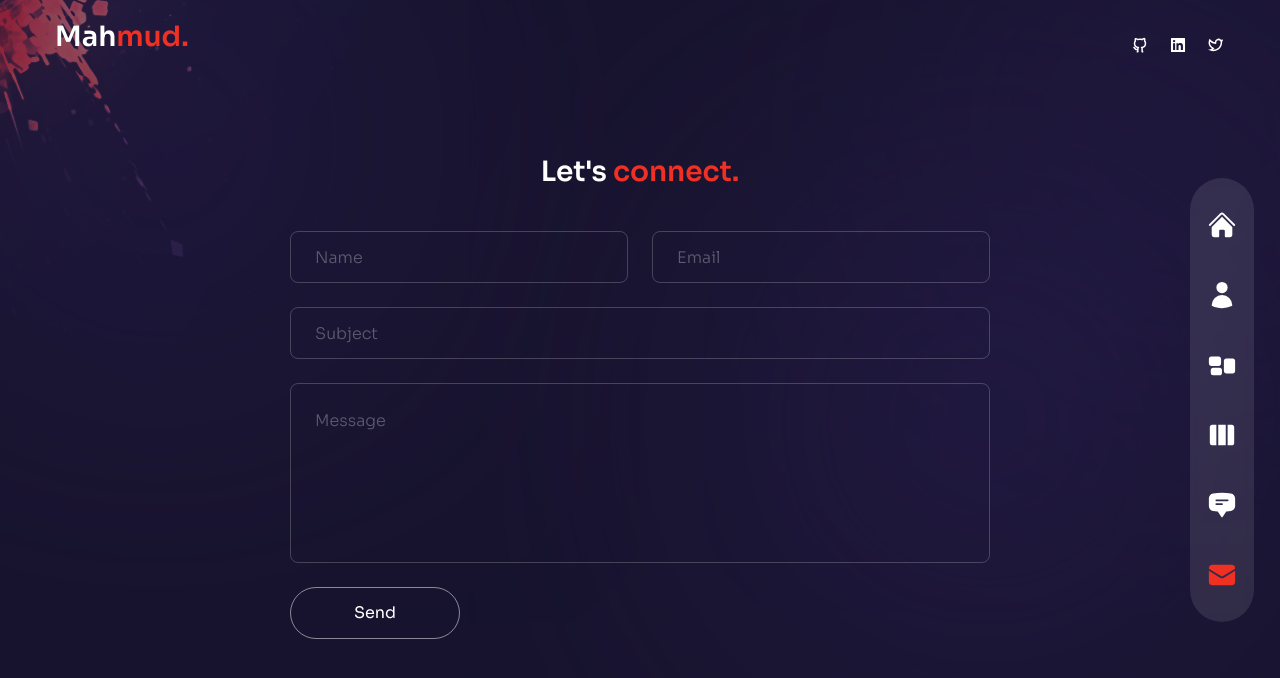
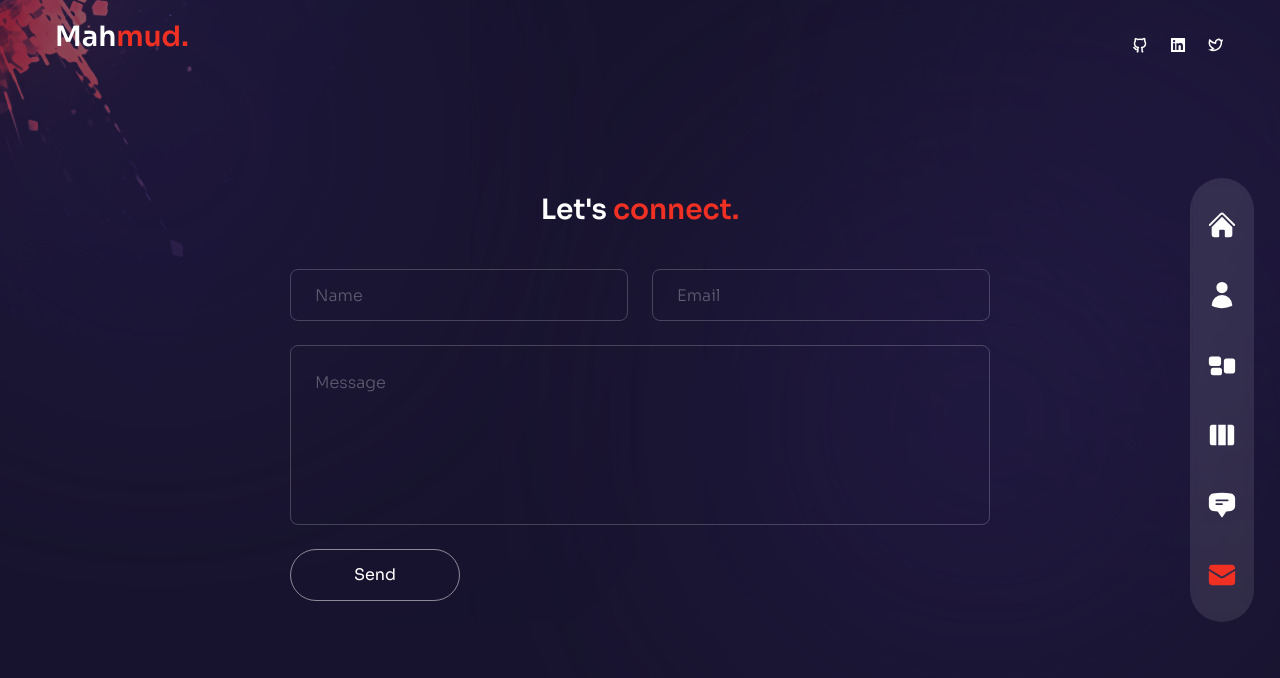
Before and after one commit to mahmudlukman/portfolio, a Next.js app: page /contact in a window 1280 px wide. Shown: the top 678 px of the page. Built offline with nearby package versions, Linux system fonts and the light colour scheme.

Commit message:
fixed screen compatibility issues

```diff
--- a/components/WorkSlider.js
+++ b/components/WorkSlider.js
@@ -17,46 +17,46 @@ const workSlides = {
       images: [
         {
           title: 'Crypto Edge',
-          path: '/crypto.png',
+          path: '/thumb1.jpg',
           link: 'https://github.com/mahmudlukman/crypto_edge',
         },
         {
           title: 'Filmflix',
-          path: '/filmflix.png',
+          path: '/thumb2.jpg',
           link: 'https://moviesflixx.netlify.app/',
         },
         {
           title: 'Cherish School of Nursing',
-          path: '/cherishedu.png',
+          path: '/thumb3.jpg',
           link: 'https://cherishedu.net/',
         },
         {
           title: 'Arewa Foundation',
-          path: '/arewafoundation.png',
+          path: '/thumb4.jpg',
           link: 'https://arewafoundation.org/',
         },
       ],
     },
-    // {
-    //   images: [
-    //     {
-    //       title: 'title',
-    //       path: '/thumb4.jpg',
-    //     },
-    //     {
-    //       title: 'title',
-    //       path: '/thumb1.jpg',
-    //     },
-    //     {
-    //       title: 'title',
-    //       path: '/thumb2.jpg',
-    //     },
-    //     {
-    //       title: 'title',
-    //       path: '/thumb3.jpg',
-    //     },
-    //   ],
-    // },
+    {
+      images: [
+        {
+          title: 'title',
+          path: '/thumb4.jpg',
+        },
+        {
+          title: 'title',
+          path: '/thumb1.jpg',
+        },
+        {
+          title: 'title',
+          path: '/thumb2.jpg',
+        },
+        {
+          title: 'title',
+          path: '/thumb3.jpg',
+        },
+      ],
+    },
   ],
 };
 
--- a/package.json
+++ b/package.json
@@ -12,7 +12,6 @@
     "@emailjs/browser": "^3.11.0",
     "@netlify/plugin-nextjs": "^4.41.1",
     "@next/font": "^13.4.4",
-    "formik": "^2.4.5",
     "framer-motion": "^10.12.16",
     "next": "13.4.3",
     "react": "18.2.0",
@@ -22,8 +21,7 @@
     "react-tsparticles": "^2.9.3",
     "swiper": "^9.4.0",
     "tailwind-scrollbar": "^3.0.4",
-    "tsparticles": "^2.9.3",
-    "yup": "^1.3.2"
+    "tsparticles": "^2.9.3"
   },
   "devDependencies": {
     "autoprefixer": "^10.4.14",
--- a/pages/contact/index.jsx
+++ b/pages/contact/index.jsx
@@ -1,7 +1,3 @@
-import emailjs from '@emailjs/browser';
-// components
-import Circles from '../../components/Circles';
-
 // icons
 import { BsArrowRight } from 'react-icons/bs';
 
@@ -10,62 +6,18 @@ import { motion } from 'framer-motion';
 
 // variants
 import { fadeIn } from '../../variants';
-import { useState, useRef } from 'react';
+import { useState, useEffect } from 'react';
 
 const Contact = () => {
-  const formRef = useRef(null);
-  const [form, setForm] = useState({
-    name: '',
-    email: '',
-    subject: '',
-    message: '',
-  });
   const [loading, setLoading] = useState(false);
   const [error, setError] = useState(false);
   const [success, setSuccess] = useState(false);
 
-  const handleChange = (e) => {
-    setForm({ ...form, [e.target.name]: e.target.value });
-  };
-
-  const handleSubmit = (e) => {
-    e.preventDefault();
-    setLoading(true);
-
-    emailjs
-      .send(
-        process.env.NEXT_PUBLIC_EMAILJS_SERVICE_ID,
-        process.env.NEXT_PUBLIC_EMAILJS_TEMPLATE_ID,
-        {
-          from_name: form.name,
-          to_name: 'Lukman',
-          from_email: form.email,
-          to_email: 'mistamann49@gmail.com',
-          message: form.message,
-        },
-        process.env.NEXT_PUBLIC_EMAILJS_API_KEY
-      )
-      .then(
-        () => {
-          setLoading(false);
-          setSuccess(true);
-          setForm({
-            name: '',
-            email: '',
-            subject: '',
-            message: '',
-          });
-          setTimeout(() => {
-            setSuccess(false);
-          },[3000])
-        },
-        (error) => {
-          setLoading(false);
-          setError(true)
-          console.log(error);
-        }
-      );
-  };
+  useEffect(() => {
+    if ( window.location.search.includes('success=true') ) {
+      setSuccess(true);
+    }
+  }, []);
 
   return (
     <div className="h-full bg-primary/30">
@@ -84,8 +36,9 @@ const Contact = () => {
           </motion.h2>
           {/* form */}
           <motion.form
-            ref={formRef}
-            onSubmit={handleSubmit}
+            name="contact"
+            method="POST"
+            data-netlify="true"
             variants={fadeIn('up', 0.4)}
             initial="hidden"
             animate="show"
@@ -94,28 +47,23 @@ const Contact = () => {
           >
             {/* input group */}
             <div className="flex gap-x-6 w-full">
+            <input type="hidden" name="form-name" value="contact" />
               <input
                 type="text"
                 name="name"
-                id="name"
-                value={form.name}
                 required
-                onChange={handleChange}
                 placeholder="name"
                 className="input"
               />
               <input
                 type="email"
                 name="email"
-                id="email"
-                value={form.email}
                 required
-                onChange={handleChange}
                 placeholder="email"
                 className="input"
               />
             </div>
-            <input
+            {/* <input
               type="text"
               name="subject"
               id="subject"
@@ -124,14 +72,11 @@ const Contact = () => {
               onChange={handleChange}
               placeholder="subject"
               className="input"
-            />
+            /> */}
             <textarea
               placeholder="message"
               name="message"
-              id="message"
-              value={form.message}
               required
-              onChange={handleChange}
               className="textarea"
             ></textarea>
             <button
@@ -155,3 +100,160 @@ const Contact = () => {
 };
 
 export default Contact;
+// import emailjs from '@emailjs/browser';
+// // components
+// import Circles from '../../components/Circles';
+
+// // icons
+// import { BsArrowRight } from 'react-icons/bs';
+
+// // framer
+// import { motion } from 'framer-motion';
+
+// // variants
+// import { fadeIn } from '../../variants';
+// import { useState, useRef } from 'react';
+
+// const Contact = () => {
+//   const formRef = useRef(null);
+//   const [form, setForm] = useState({
+//     name: '',
+//     email: '',
+//     subject: '',
+//     message: '',
+//   });
+//   const [loading, setLoading] = useState(false);
+//   const [error, setError] = useState(false);
+//   const [success, setSuccess] = useState(false);
+
+//   const handleChange = (e) => {
+//     setForm({ ...form, [e.target.name]: e.target.value });
+//   };
+
+//   const handleSubmit = (e) => {
+//     e.preventDefault();
+//     setLoading(true);
+
+//     emailjs
+//       .send(
+//         process.env.NEXT_PUBLIC_EMAILJS_SERVICE_ID,
+//         process.env.NEXT_PUBLIC_EMAILJS_TEMPLATE_ID,
+//         {
+//           from_name: form.name,
+//           to_name: 'Lukman',
+//           from_email: form.email,
+//           to_email: 'mistamann49@gmail.com',
+//           message: form.message,
+//         },
+//         process.env.NEXT_PUBLIC_EMAILJS_API_KEY
+//       )
+//       .then(
+//         () => {
+//           setLoading(false);
+//           setSuccess(true);
+//           setForm({
+//             name: '',
+//             email: '',
+//             subject: '',
+//             message: '',
+//           });
+//           setTimeout(() => {
+//             setSuccess(false);
+//           },[3000])
+//         },
+//         (error) => {
+//           setLoading(false);
+//           setError(true)
+//           console.log(error);
+//         }
+//       );
+//   };
+
+//   return (
+//     <div className="h-full bg-primary/30">
+//       <div className="container mx-auto py-32 text-center xl:text-left flex items-center justify-center h-full">
+//         {/* text & form */}
+//         <div className="flex flex-col w-full max-w-[700px]">
+//           {/* text */}
+//           <motion.h2
+//             variants={fadeIn('up', 0.2)}
+//             initial="hidden"
+//             animate="show"
+//             exit="hidden"
+//             className="h3 text-center mb-12"
+//           >
+//             Let&apos;s <span className="text-accent">connect.</span>
+//           </motion.h2>
+//           {/* form */}
+//           <motion.form
+//             ref={formRef}
+//             onSubmit={handleSubmit}
+//             variants={fadeIn('up', 0.4)}
+//             initial="hidden"
+//             animate="show"
+//             exit="hidden"
+//             className="flex-1 flex flex-col gap-6 w-full mx-auto"
+//           >
+//             {/* input group */}
+//             <div className="flex gap-x-6 w-full">
+//               <input
+//                 type="text"
+//                 name="name"
+//                 id="name"
+//                 value={form.name}
+//                 required
+//                 onChange={handleChange}
+//                 placeholder="name"
+//                 className="input"
+//               />
+//               <input
+//                 type="email"
+//                 name="email"
+//                 id="email"
+//                 value={form.email}
+//                 required
+//                 onChange={handleChange}
+//                 placeholder="email"
+//                 className="input"
+//               />
+//             </div>
+//             <input
+//               type="text"
+//               name="subject"
+//               id="subject"
+//               value={form.subject}
+//               required
+//               onChange={handleChange}
+//               placeholder="subject"
+//               className="input"
+//             />
+//             <textarea
+//               placeholder="message"
+//               name="message"
+//               id="message"
+//               value={form.message}
+//               required
+//               onChange={handleChange}
+//               className="textarea"
+//             ></textarea>
+//             <button
+//               type="submit"
+//               disabled={loading}
+//               className="btn rounded-full border border-white/50 max-w-[170px] px-8 transition-all duration-300 flex items-center justify-center overflow-hidden hover:border-accent group"
+//             >
+//               <span className="group-hover:-translate-y-[120%] group-hover:opacity-0 transition-all duration-500">
+//                 {loading ? 'Sending...' : 'Send'}
+//               </span>
+//               <BsArrowRight className="-translate-y-[120%] opacity-0 group-hover:flex group-hover:-translate-y-0 group-hover:opacity-100 transition-all duration-300 absolute text-[22px]" />
+//             </button>
+//             {error && 'Something went wrong!'}
+//             {success &&
+//               'Thank you. I will get back to you as soon as possible.'}
+//           </motion.form>
+//         </div>
+//       </div>
+//     </div>
+//   );
+// };
+
+// export default Contact;
```
Also changed, not shown: pages/index.js (+18 -4 lines), 1 other file (tests, documents, lock files or other folders).
